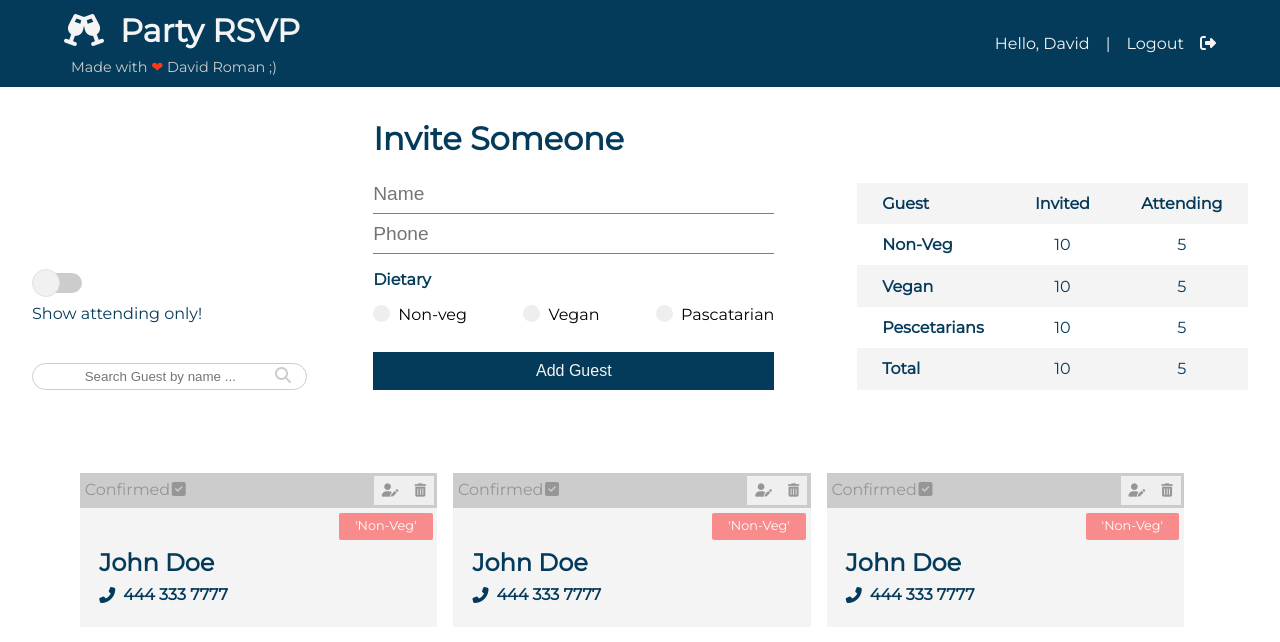
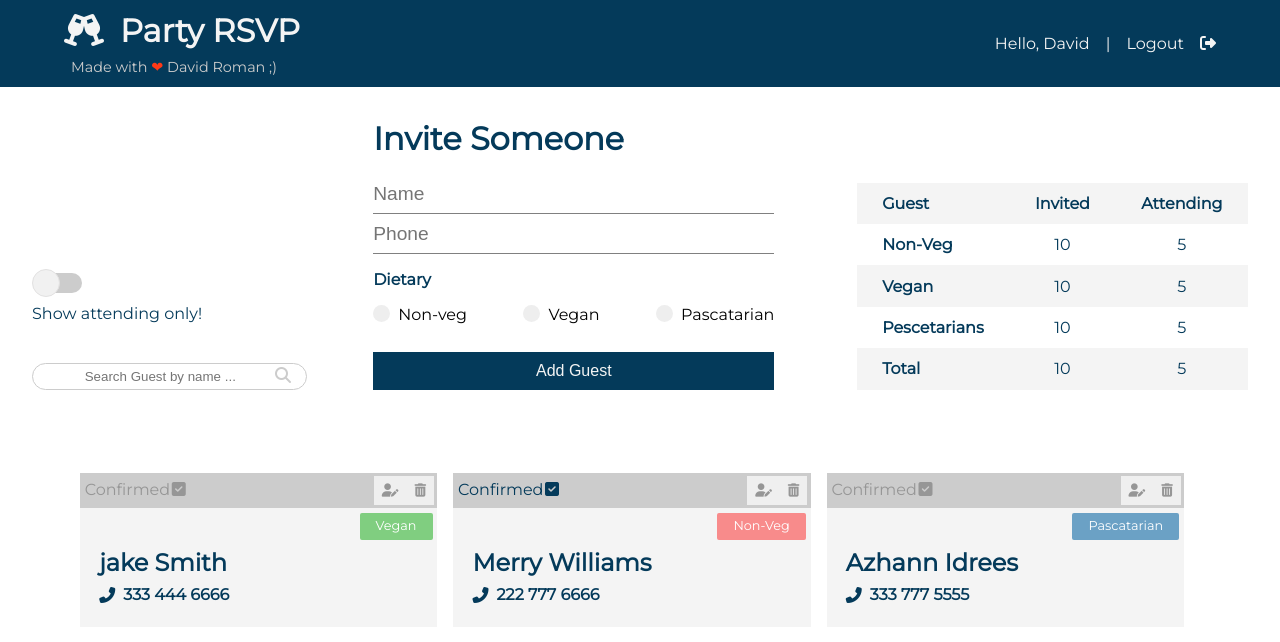
Before and after one commit to davidroman-hub/creatingMERNapp, a React (Create React App) app in the folder client/client/: page / in a window 1280 px wide. Shown: the top 642 px of the page. Built offline with nearby package versions, Linux system fonts and the light colour scheme.

Commit message:
'addingStateandJStoGuest'

```diff
--- a/client/client/src/components/guests/Guest.js
+++ b/client/client/src/components/guests/Guest.js
@@ -1,12 +1,13 @@
 import React from 'react'
 
-const Guest = () => {
+const Guest = ({guest}) => {
+  const {name, phone , dietary, isconfirmed} = guest
     return (
         <div className="guest-card">
         <div className="card-head">
           <div>
-            <label> Confirmed
-          <i className='fas fa-check-square '>
+            <label className={`${isconfirmed && 'confirm'}`}> Confirmed
+          <i className={`fas fa-check-square ${isconfirmed && 'confirm'}` }>
                 <input type="checkbox" />
               </i>
             </label>
@@ -21,11 +22,12 @@ const Guest = () => {
           </div>
         </div>
         <div className="card-body">
-          <h2>John Doe</h2>
-          <span className='badge red'>'Non-Veg'</span>
+          <h2>{name}</h2>
+          <span className={'badge '  + (dietary === 'Non-Veg' ? 'red' : dietary === 'Vegan' ? 'green' :
+          'seaGreen')}> {dietary} </span>
           <div className="contact">
             <i className="fas fa-phone-alt" />
-            <p>444 333 7777</p>
+            <p> {phone} </p>
           </div>
         </div>
       </div>
--- a/client/client/src/components/guests/Guests.js
+++ b/client/client/src/components/guests/Guests.js
@@ -8,7 +8,7 @@ const Guests = () => {
     return (
 
             <div className="guests">
-                    {guests.map(guest => < Guest key ={guest.id}/>)}
+                    {guests.map(guest => < Guest key ={guest.id} guest={guest}/>)}
             </div>
 
 
--- a/client/client/src/context/guestContext/GuestState.js
+++ b/client/client/src/context/guestContext/GuestState.js
@@ -20,7 +20,7 @@ const GuestState = (props) => {
             name:'Merry Williams',
             phone: '222 777 6666',
             dietary: 'Non-Veg',
-            isconfirmed: false
+            isconfirmed: true
 
         },
         {
```
